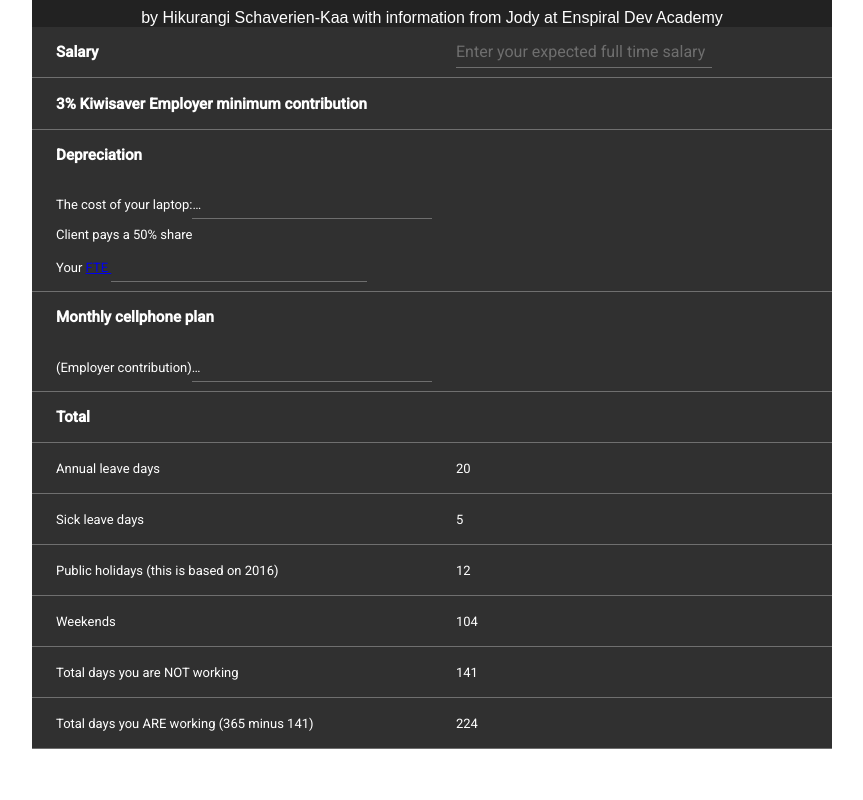
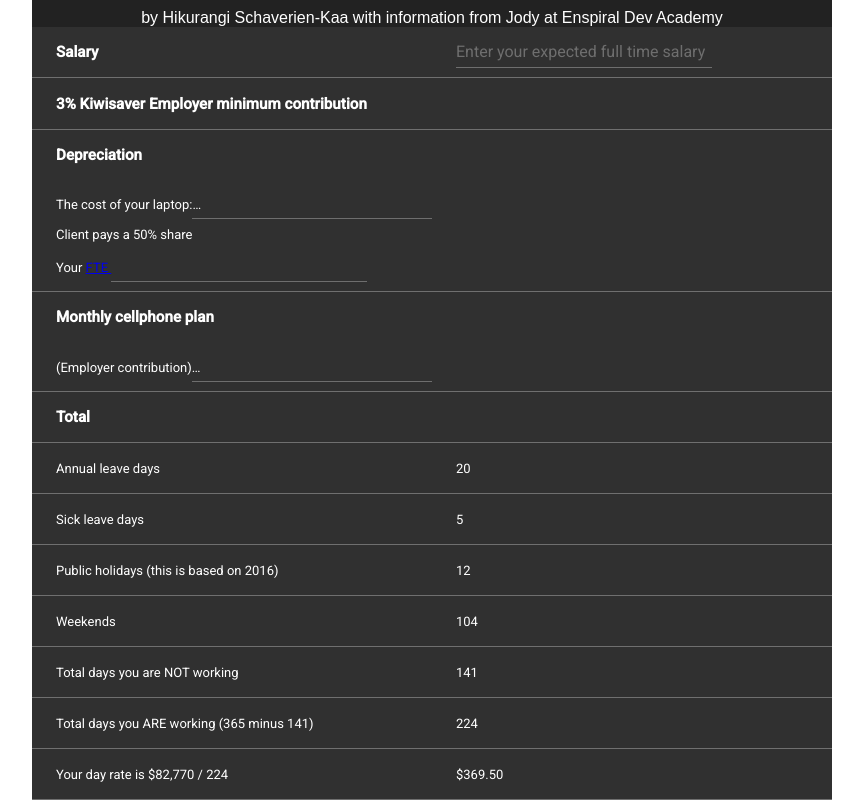
Before and after one commit to hikurangi/day-rate-calculator, a React (Create React App) app: page / in a window 1280 px wide. Shown: the part 163-963 px from the top of the page, without its empty margins (208-1071 px from the left). Before the commit the page ends 912 px from the top, so only its background shows below. Built offline with nearby package versions, Linux system fonts and the light colour scheme.

Commit message:
final changes for today

```diff
--- a/src/components/Calculator.js
+++ b/src/components/Calculator.js
@@ -1,7 +1,7 @@
 import React, { Component } from 'react'
 
 // Material UI components
-import {Table, TableBody, TableRow, TableRowColumn} from 'material-ui/Table'
+import {Table, TableBody} from 'material-ui/Table'
 
 // Child components
 import Salary from './Salary'
@@ -49,7 +49,7 @@ class Calculator extends Component {
       case 'salary':
         this.kiwisaverCalc()
         break;
-      case 'laptopValue': // fall-through - omitting the 'break' between the two cases effectively means 'laptopValue' || 'fte' in this (nested) case
+      case 'laptopValue': // fall-through - omitting the 'break' between the two cases effectively means ( 'laptopValue' || 'fte' ) in this (nested) case
       case 'fte':
         this.depreciationCalc()
         break;
@@ -88,7 +88,9 @@ class Calculator extends Component {
 
   render() {
     return (
+
       <Table selectable={this.state.selectable}>
+
         <TableBody>
 
           <Salary handleProp={this.handleProp} />
@@ -108,6 +110,7 @@ class Calculator extends Component {
           <Weekends />
           <DaysNotWorking />
           <DaysWorking />
+          <Total />
 
         </TableBody>
 
```
